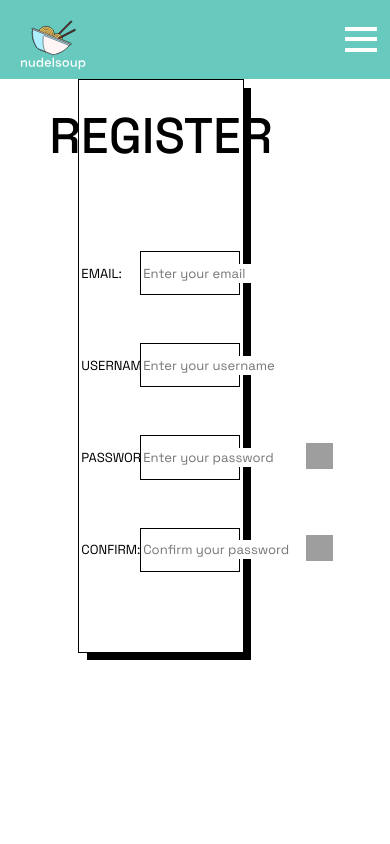
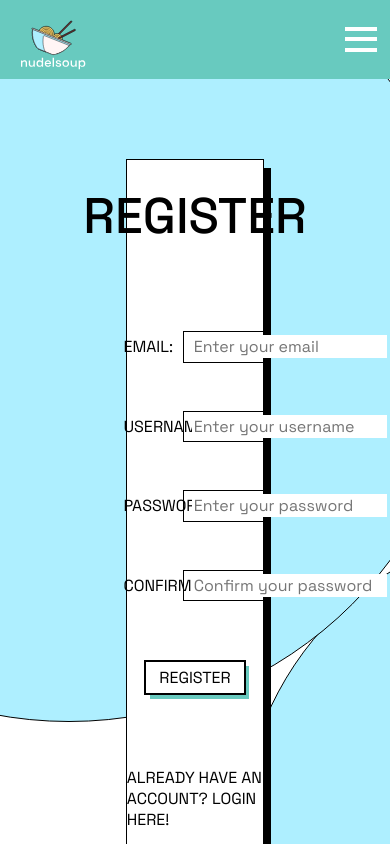
Before and after one commit to whyKirbyyCh/nudelsoup-Frontend, a Next.js app: page /register in a window 390 px wide. Built offline with nearby package versions, Linux system fonts and the light colour scheme; grey boxes are pictures that could not be loaded.

Commit message:
registry page done for large screens, need to make responsive for smaller ones

```diff
--- a/src/app/register/page.module.css
+++ b/src/app/register/page.module.css
@@ -2,14 +2,42 @@
     display: flex;
     flex-direction: column;
     align-items: center;
-    justify-items: center;
-    align-content: center;
-    justify-content: center;
     width: 100%;
+    height: 100vh;
+    position: relative;
+    overflow: hidden;
 }
 
-.content {
-    gap: 1em;
+.contentWrapper {
+    display: flex;
     align-items: center;
-    width: 60%;
+    justify-content: center;
+    width: 50%;
+    margin-top: 5em;
 }
+
+.decorativeCircle {
+    position: absolute;
+    z-index: -100;
+    bottom: -20em;
+    left: 15em;
+    width: 40em;
+    height: 40em;
+    border-radius: 50%;
+    background-color: var(--accent-color);
+    border: 0.1em solid var(--text-color);
+    pointer-events: none;
+}
+
+.decorativeCircle2 {
+    position: absolute;
+    z-index: -100;
+    top: -5em;
+    right: -5em;
+    width: 50em;
+    height: 50em;
+    border-radius: 50%;
+    background-color: var(--accent-color);
+    border: 0.1em solid var(--text-color);
+    pointer-events: none;
+}
--- a/src/app/register/page.tsx
+++ b/src/app/register/page.tsx
@@ -3,14 +3,15 @@ import styles from "./page.module.css";
 import Header from "@/components/header/header";
 import PageRegisterBox from "@/components/page/pageRegisterBox";
 
-
 export default function Page() {
     return (
         <div className={styles.register}>
-            <Header iconSize={"small"}  navOptions={[]} fontSizeVariant={"small"} showButtons={false} />
-            <div className={styles.content}>
-                <PageRegisterBox />
+            <Header iconSize={"small"} navOptions={[]} fontSizeVariant={"small"} showButtons={false}/>
+            <div className={styles.contentWrapper}>
+                <PageRegisterBox/>
             </div>
+            <div className={styles.decorativeCircle}></div>
+            <div className={styles.decorativeCircle2}></div>
         </div>
     );
 }
--- a/src/components/page/pageRegisterBox.tsx
+++ b/src/components/page/pageRegisterBox.tsx
@@ -1,7 +1,10 @@
-import React, { useState } from "react";
+import React from "react";
+import Link from "next/link";
+
 import styles from "../../styles/components/pageRegisterBox.module.css";
 import PageTextField from "@/components/page/pageTextField";
 import PagePasswordField from "@/components/page/pagePasswordField";
+import PageButton from "@/components/page/pageButton";
 
 const PageRegisterBox: React.FC = () => {
 
@@ -34,6 +37,15 @@ const PageRegisterBox: React.FC = () => {
                 </div>
                 <PagePasswordField placeholder={"Confirm your password"}/>
             </div>
+            <div className={styles.registerBoxItemButton}>
+                <PageButton label={"REGISTER"} href={"/account-creation"}/>
+            </div>
+            <div className={styles.registerBoxItemLink}>
+                <Link href={"login"} className={styles.loginLink}>
+                    ALREADY HAVE AN ACCOUNT? LOGIN HERE!
+                </Link>
+            </div>
+
         </div>
     );
 };
--- a/src/styles/components/pagePasswordField.module.css
+++ b/src/styles/components/pagePasswordField.module.css
@@ -3,14 +3,15 @@
     align-items: center;
     border: 0.1em solid var(--text-color);
     width: 60%;
-    height: 5vh;
+    height: 3.5vh;
 }
 
 .passwordInput {
+    margin-left: 0.5em;
     flex: 1;
     border: none;
     outline: none;
-    font-size: var(--page-font-size);
+    font-size: calc(var(--page-font-size)- 0.5vw);
     font-family: var(--font-family) sans-serif;
 }
 
@@ -22,13 +23,13 @@
 }
 
 .icon {
-    width: 3em;
-    height: 3em;
+    width: 2.5em;
+    height: 2.5em;
 }
 
 @media (max-width: 768px) {
     .icon {
-        width: 2em;
-        height: 2em;
+        width: 1.5em;
+        height: 1.5em;
     }
 }
--- a/src/styles/components/pageRegisterBox.module.css
+++ b/src/styles/components/pageRegisterBox.module.css
@@ -10,7 +10,7 @@
     gap: 3em;
     border: 0.1em solid var(--text-color);
     padding-top: 1.5em;
-    padding-bottom: 5em;
+    padding-bottom: 1.5em;
     background: var(--background-color);
 }
 
@@ -43,6 +43,25 @@
 .registerBoxItemName {
     padding-right: 2em;
     width: 20%;
-    font-size: var(--page-font-size);
+    font-size: calc(var(--page-font-size)- 0.5vw);
     text-align: end;
 }
+
+.registerBoxItemButton {
+    margin-top: 0.7em;
+    z-index: 100;
+}
+
+.registerBoxItemLink {
+    margin-top: 1.5em;
+}
+
+.loginLink {
+    text-decoration: none;
+    color: var(--text-color);
+}
+
+.loginLink:hover {
+    color: var(--accent-color);
+    font-weight: 600;
+}
--- a/src/styles/components/pageTextField.module.css
+++ b/src/styles/components/pageTextField.module.css
@@ -3,13 +3,14 @@
     align-items: center;
     border: 0.1em solid var(--text-color);
     width: 60%;
-    height: 5vh;
+    height: 3.5vh;
 }
 
 .textInput {
+    margin-left: 0.5em;
     flex: 1;
     border: none;
     outline: none;
-    font-size: var(--page-font-size);
+    font-size: calc(var(--page-font-size)- 0.5vw);
     font-family: var(--font-family) sans-serif;
 }
```
